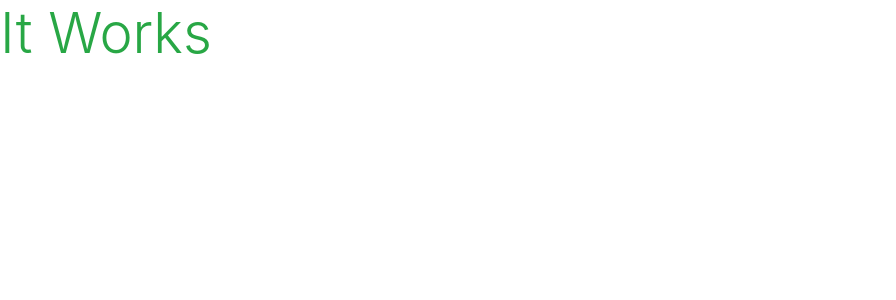
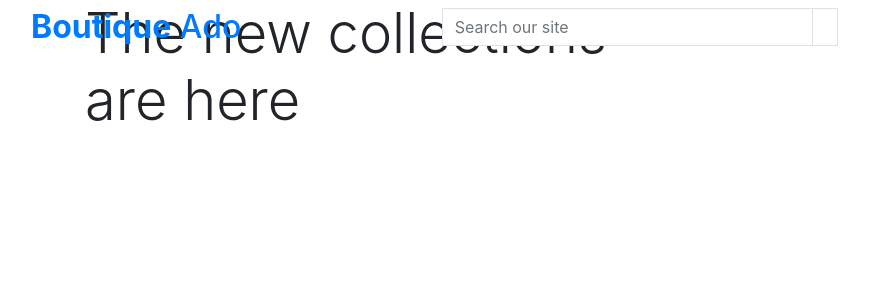
Before and after one commit to Erikas-Ramanauskas/Boutique-ado, a Django app: page / in a window 1280 px wide. Shown: the top 300 px of the page, without its empty margins (0-896 px from the left). Run offline with Django 3.2, Linux system fonts and the light colour scheme.

Commit message:
Home page creation

```diff
--- a/home/templates/home/index.html
+++ b/home/templates/home/index.html
@@ -1,3 +1,25 @@
-{% extends "base.html" %} {% load static %} {% block content %}
-<h1 class="display-4 text-success">It Works</h1>
+{% extends "base.html" %}
+{% load static %}
+{% block page_header %}
+<div class="container header-container">
+    <div class="row">
+        <div class="col">
+
+        </div>
+    </div>
+</div>
 {% endblock %}
+{% block content %}
+<div class="container h-100">
+    <div class="row h-100">
+        <div class="col-7 col-md-6 my-auto">
+            <h1 class="display-4 logo-font text-black">The new collections are here</h1>
+            <div class="my-5">
+                <h4>
+                    <a href="" class="shop-now-button btn btn-lg rounded-0 text-uppercase py-3"></a>
+                </h4>
+            </div>
+        </div>
+    </div>
+</div>
+{% endblock %}
--- a/templates/allauth/base.html
+++ b/templates/allauth/base.html
@@ -38,7 +38,35 @@
     <title>Boutique Ado {% block extra_title %}{% endblock %}</title>
   </head>
   <body>
-    <header class="container-fluid fixed-top"></header>
+    <header class="container-fluid fixed-top">
+      <div class="row">
+        <div class="col-12 col-lg-4 my-auto py-1 py-lg-0 text-center text-lg-left">
+         <a href="{% url 'home'%}" class="nav-link main-logo-link">
+          <h2 class="logo-font text-black my-0"><strong>Boutique</strong> Ado</h2>
+         </a>
+        </div>
+        <div class="col-12 col-lg-4 my-auto py-1 py-lg-0 text-center text-lg-left">
+          <form action="" method="GET">
+            <div class="input-group w-100">
+              <input class="form-control border border-black rounded-0" type="text" name="q" placeholder="Search our site">
+              <div class="input-group-append">
+                <button class="form-control btn btn-black border border-black rounded-0" type="submit">
+                  <span class="icon">
+                    <i class="fas fa-search"></i>
+                  </span>
+                </button>
+              </div>
+            </div>
+          </form>
+        </div>
+        <div class="col-12 col-lg-4 my-auto py-1 py-lg-0 text-center text-lg-left">
+          <ul class="col-12 col-lg-4 my-auto py-1 py-lg-0">
+            <li class="list-inline dropdown"></li>
+            <li class="list-inline"></li>
+          </ul>
+        </div>
+      </div>
+    </header>
 
     {% if messages %}
     <div class="message-container"></div>
```
